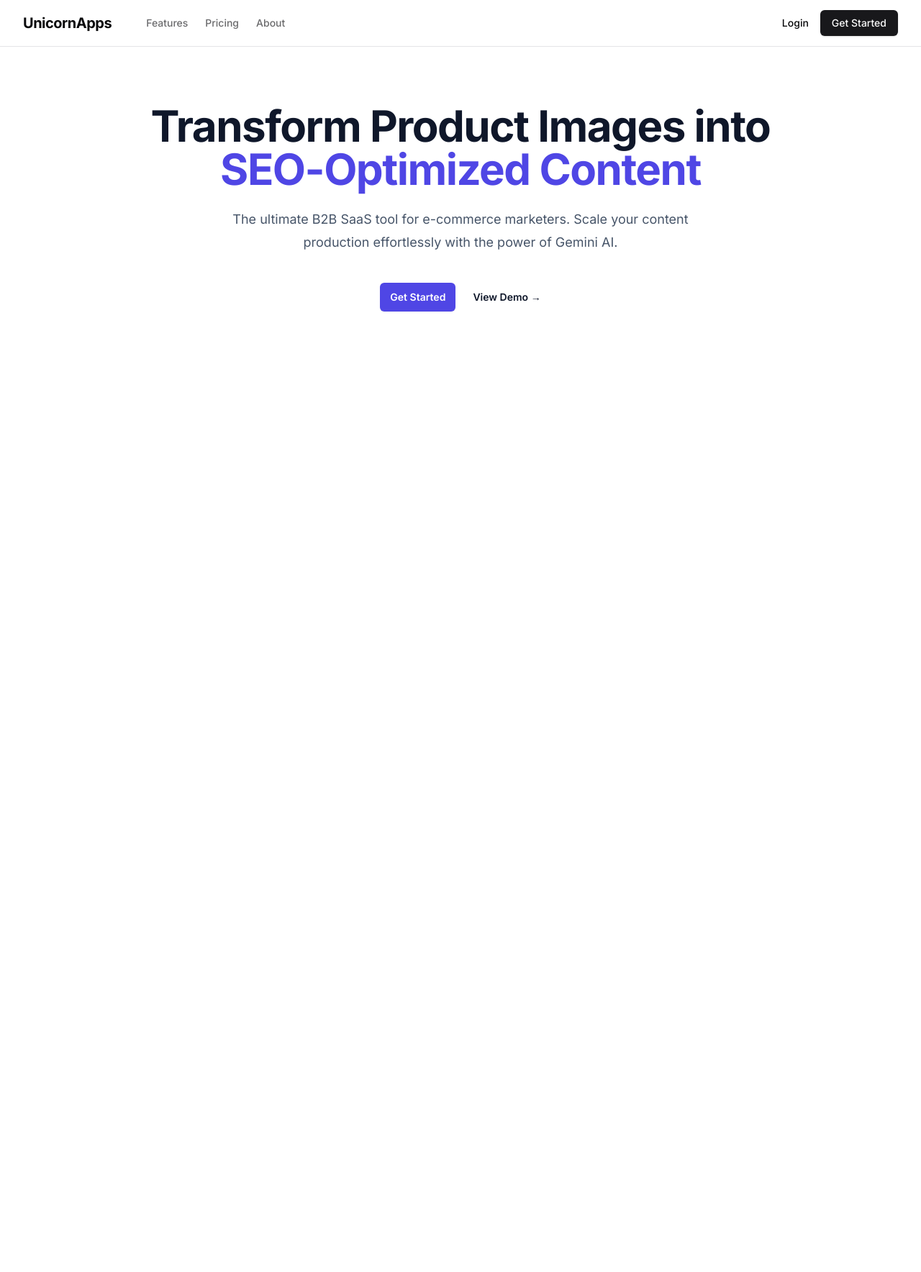
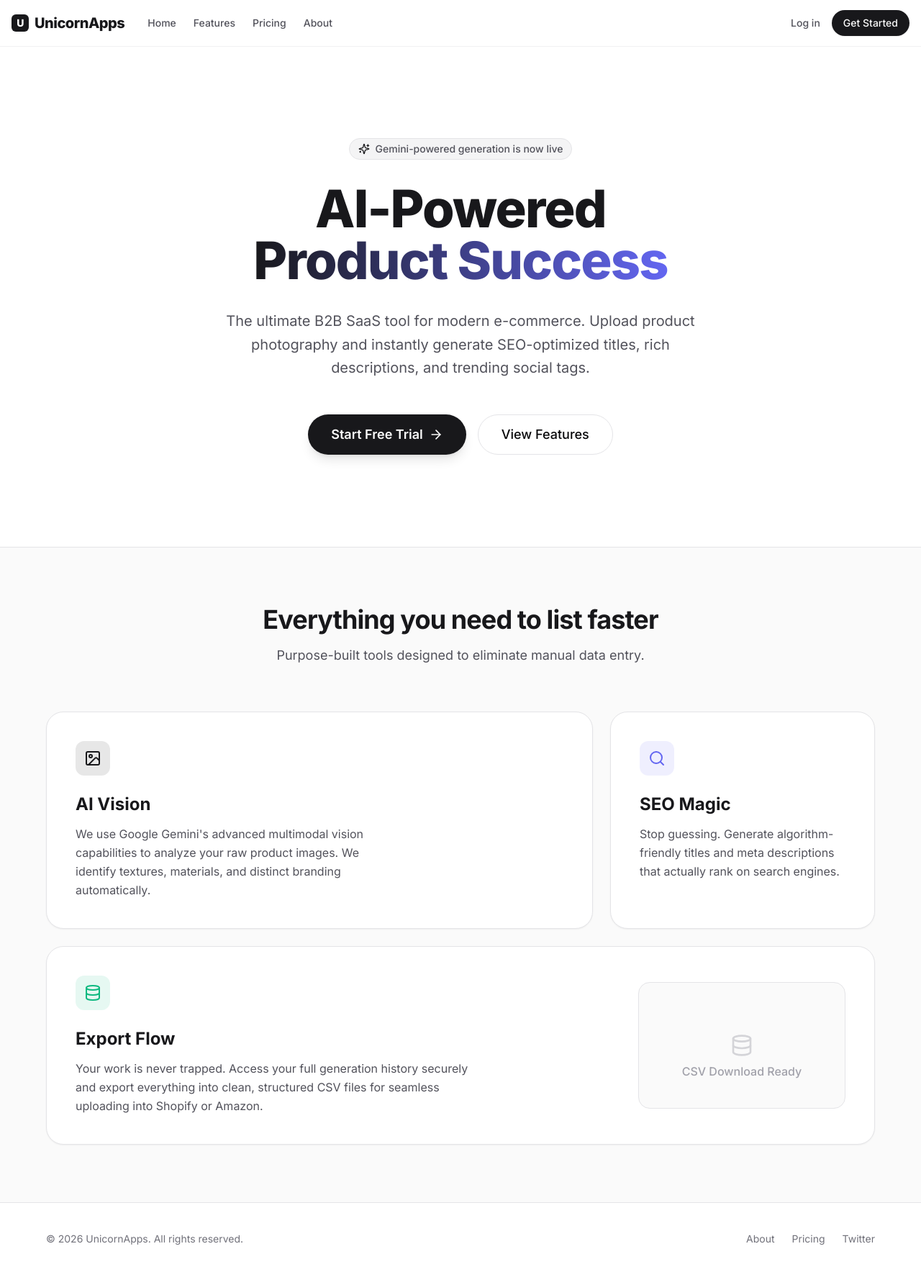
Before and after one commit to tornidomaroc-web/UnicornApps, a Next.js app: page / in a window 1280 px wide. Shown: the top 1768 px of the page at 72% size. Before the commit the page ends 800 px from the top, so only its background shows below. Built offline with nearby package versions, Linux system fonts and the light colour scheme; no server answers.

Commit message:
feat(ui): implement professional Navbar and redesign home page bento grid

```diff
--- a/src/app/layout.tsx
+++ b/src/app/layout.tsx
@@ -1,7 +1,7 @@
 import type { Metadata } from "next";
 import { Inter } from "next/font/google";
 import "./globals.css";
-import Header from "@/components/layout/Header";
+import Navbar from "@/components/Navbar";
 
 const inter = Inter({ subsets: ["latin"] });
 
@@ -18,9 +18,9 @@ export default function RootLayout({
   return (
     <html lang="en">
       <body className={inter.className}>
-        <div className="flex min-h-screen flex-col">
-          <Header />
-          <main className="flex-1">{children}</main>
+        <div className="flex min-h-screen flex-col relative">
+          <Navbar />
+          <main className="flex-1 mt-16">{children}</main>
         </div>
       </body>
     </html>
--- a/src/app/page.tsx
+++ b/src/app/page.tsx
@@ -1,27 +1,116 @@
 import Link from "next/link";
+import { Button } from "@/components/ui/button";
+import { ArrowRight, Sparkles, Image as ImageIcon, Search, Database } from "lucide-react";
 
 export default function Home() {
   return (
-    <div className="flex flex-col items-center justify-center py-20 px-4 text-center">
-      <h1 className="text-4xl font-bold tracking-tight sm:text-6xl text-slate-900">
-        Transform Product Images into <br />
-        <span className="text-indigo-600">SEO-Optimized Content</span>
-      </h1>
-      <p className="mt-6 text-lg leading-8 text-slate-600 max-w-2xl">
-        The ultimate B2B SaaS tool for e-commerce marketers. Scale your content
-        production effortlessly with the power of Gemini AI.
-      </p>
-      <div className="mt-10 flex items-center justify-center gap-x-6">
-        <Link
-          href="/dashboard"
-          className="rounded-md bg-indigo-600 px-3.5 py-2.5 text-sm font-semibold text-white shadow-sm hover:bg-indigo-500 focus-visible:outline focus-visible:outline-2 focus-visible:outline-offset-2 focus-visible:outline-indigo-600"
-        >
-          Get Started
-        </Link>
-        <Link href="/demo" className="text-sm font-semibold leading-6 text-slate-900">
-          View Demo <span aria-hidden="true">→</span>
-        </Link>
-      </div>
+    <div className="flex flex-col min-h-[calc(100vh-4rem)]">
+      {/* Hero Section */}
+      <section className="flex flex-col items-center justify-center text-center px-4 py-24 md:py-32 max-w-5xl mx-auto">
+        <div className="inline-flex items-center gap-2 px-3 py-1 rounded-full bg-zinc-100 dark:bg-zinc-900 text-sm font-medium text-zinc-600 dark:text-zinc-300 mb-8 border border-zinc-200 dark:border-zinc-800">
+          <Sparkles className="w-4 h-4 text-primary" />
+          <span>Gemini-powered generation is now live</span>
+        </div>
+
+        <h1 className="text-5xl md:text-7xl font-extrabold tracking-tight text-zinc-900 dark:text-zinc-50 mb-8 leading-tight">
+          AI-Powered <br className="hidden md:block" />
+          <span className="text-transparent bg-clip-text bg-gradient-to-r from-primary to-indigo-500">
+            Product Success
+          </span>
+        </h1>
+
+        <p className="text-xl text-zinc-600 dark:text-zinc-400 max-w-2xl mb-12 leading-relaxed">
+          The ultimate B2B SaaS tool for modern e-commerce. Upload product photography and instantly
+          generate SEO-optimized titles, rich descriptions, and trending social tags.
+        </p>
+
+        <div className="flex flex-col sm:flex-row items-center gap-4 w-full justify-center">
+          <Link href="/login" className="w-full sm:w-auto">
+            <Button size="lg" className="w-full sm:w-auto h-14 px-8 text-lg rounded-full shadow-lg hover:shadow-xl transition-all font-semibold group gap-2">
+              Start Free Trial
+              <ArrowRight className="w-5 h-5 group-hover:translate-x-1 transition-transform" />
+            </Button>
+          </Link>
+          <Link href="/features" className="w-full sm:w-auto">
+            <Button variant="outline" size="lg" className="w-full sm:w-auto h-14 px-8 text-lg rounded-full font-medium">
+              View Features
+            </Button>
+          </Link>
+        </div>
+      </section>
+
+      {/* Feature Bento Grid */}
+      <section className="px-4 py-20 bg-zinc-50 dark:bg-zinc-900/50 border-t border-zinc-200 dark:border-zinc-800/50">
+        <div className="max-w-6xl mx-auto">
+          <div className="text-center mb-16">
+            <h2 className="text-3xl md:text-4xl font-bold text-zinc-900 dark:text-zinc-50 tracking-tight">
+              Everything you need to list faster
+            </h2>
+            <p className="mt-4 text-lg text-zinc-600 dark:text-zinc-400">
+              Purpose-built tools designed to eliminate manual data entry.
+            </p>
+          </div>
+
+          <div className="grid md:grid-cols-3 gap-6">
+            {/* Bento Card 1 */}
+            <div className="md:col-span-2 bg-white dark:bg-zinc-950 rounded-3xl p-8 md:p-10 border border-zinc-200 dark:border-zinc-800 shadow-sm flex flex-col justify-between hover:border-primary/50 transition-colors">
+              <div>
+                <div className="w-12 h-12 bg-primary/10 rounded-xl flex items-center justify-center mb-6">
+                  <ImageIcon className="w-6 h-6 text-primary" />
+                </div>
+                <h3 className="text-2xl font-bold text-zinc-900 dark:text-zinc-50 mb-3">AI Vision</h3>
+                <p className="text-zinc-600 dark:text-zinc-400 leading-relaxed max-w-md">
+                  We use Google Gemini&apos;s advanced multimodal vision capabilities to analyze your raw product images. We identify textures, materials, and distinct branding automatically.
+                </p>
+              </div>
+            </div>
+
+            {/* Bento Card 2 */}
+            <div className="bg-white dark:bg-zinc-950 rounded-3xl p-8 md:p-10 border border-zinc-200 dark:border-zinc-800 shadow-sm flex flex-col justify-between hover:border-indigo-500/50 transition-colors">
+               <div>
+                <div className="w-12 h-12 bg-indigo-500/10 rounded-xl flex items-center justify-center mb-6">
+                  <Search className="w-6 h-6 text-indigo-500" />
+                </div>
+                <h3 className="text-2xl font-bold text-zinc-900 dark:text-zinc-50 mb-3">SEO Magic</h3>
+                <p className="text-zinc-600 dark:text-zinc-400 leading-relaxed">
+                  Stop guessing. Generate algorithm-friendly titles and meta descriptions that actually rank on search engines.
+                </p>
+              </div>
+            </div>
+
+            {/* Bento Card 3 */}
+            <div className="md:col-span-3 bg-white dark:bg-zinc-950 rounded-3xl p-8 md:p-10 border border-zinc-200 dark:border-zinc-800 shadow-sm flex flex-col sm:flex-row items-center justify-between gap-8 hover:border-emerald-500/50 transition-colors">
+               <div className="max-w-xl">
+                <div className="w-12 h-12 bg-emerald-500/10 rounded-xl flex items-center justify-center mb-6">
+                  <Database className="w-6 h-6 text-emerald-500" />
+                </div>
+                <h3 className="text-2xl font-bold text-zinc-900 dark:text-zinc-50 mb-3">Export Flow</h3>
+                <p className="text-zinc-600 dark:text-zinc-400 leading-relaxed">
+                  Your work is never trapped. Access your full generation history securely and export everything into clean, structured CSV files for seamless uploading into Shopify or Amazon.
+                </p>
+              </div>
+              <div className="w-full sm:w-72 h-44 bg-zinc-50 dark:bg-zinc-900 rounded-2xl border border-zinc-200 dark:border-zinc-800 flex flex-col items-center justify-center text-zinc-400 font-medium overflow-hidden group">
+                 <div className="translate-y-4 group-hover:translate-y-0 transition-transform flex flex-col items-center">
+                   <Database className="w-8 h-8 mb-2 text-zinc-300 dark:text-zinc-600" />
+                   <span>CSV Download Ready</span>
+                 </div>
+              </div>
+            </div>
+          </div>
+        </div>
+      </section>
+
+      {/* Simple Footer */}
+      <footer className="mt-auto border-t border-zinc-200 dark:border-zinc-800 py-10 px-4 text-center text-sm text-zinc-500 bg-white dark:bg-zinc-950">
+        <div className="max-w-6xl mx-auto flex flex-col sm:flex-row items-center justify-between gap-4">
+          <p>&copy; {new Date().getFullYear()} UnicornApps. All rights reserved.</p>
+          <div className="flex items-center gap-6">
+            <Link href="/about" className="hover:text-zinc-900 dark:hover:text-zinc-300 transition-colors">About</Link>
+            <Link href="/pricing" className="hover:text-zinc-900 dark:hover:text-zinc-300 transition-colors">Pricing</Link>
+            <Link href="https://twitter.com" target="_blank" className="hover:text-zinc-900 dark:hover:text-zinc-300 transition-colors">Twitter</Link>
+          </div>
+        </div>
+      </footer>
     </div>
   );
 }
--- /dev/null
+++ b/src/components/Navbar.tsx
@@ -0,0 +1,64 @@
+import Link from "next/link";
+import { createClient } from "@/lib/supabase/server";
+import { logout } from "@/app/(auth)/login/actions";
+import { Button } from "@/components/ui/button";
+
+export default async function Navbar() {
+  const supabase = createClient();
+
+  if (!supabase) {
+    return (
+      <nav className="fixed top-0 w-full z-50 border-b border-zinc-200/50 bg-white/80 dark:bg-zinc-950/80 backdrop-blur-md text-red-500 flex justify-center py-4 text-sm font-semibold">
+        UnicornApps (Config Error)
+      </nav>
+    );
+  }
+
+  const { data: { user } } = await supabase.auth.getUser();
+
+  return (
+    <nav className="fixed top-0 w-full z-50 border-b border-zinc-200/50 dark:border-zinc-800/50 bg-white/80 dark:bg-zinc-950/80 backdrop-blur-md transition-all">
+      <div className="container mx-auto max-w-7xl px-4 h-16 flex items-center justify-between">
+        <div className="flex items-center gap-8">
+          <Link href="/" className="font-extrabold text-xl tracking-tight text-zinc-900 dark:text-zinc-50 flex items-center gap-2">
+            <span className="bg-primary text-white w-6 h-6 flex items-center justify-center rounded-md text-sm">U</span>
+            UnicornApps
+          </Link>
+
+          <div className="hidden md:flex items-center gap-6 text-sm font-medium text-zinc-600 dark:text-zinc-400">
+            <Link href="/" className="hover:text-zinc-900 dark:hover:text-zinc-50 transition-colors">Home</Link>
+            <Link href="/features" className="hover:text-zinc-900 dark:hover:text-zinc-50 transition-colors">Features</Link>
+            <Link href="/pricing" className="hover:text-zinc-900 dark:hover:text-zinc-50 transition-colors">Pricing</Link>
+            <Link href="/about" className="hover:text-zinc-900 dark:hover:text-zinc-50 transition-colors">About</Link>
+          </div>
+        </div>
+
+        <div className="flex items-center gap-4">
+          {user ? (
+            <>
+              <Link href="/dashboard" className="hidden sm:block text-sm font-medium text-zinc-600 hover:text-primary dark:text-zinc-400 dark:hover:text-primary transition-colors">
+                Dashboard
+              </Link>
+              <form action={logout}>
+                <Button variant="outline" size="sm" type="submit" className="h-9 px-4 rounded-full font-medium">
+                  Log out
+                </Button>
+              </form>
+            </>
+          ) : (
+            <>
+              <Link href="/login" className="hidden sm:block text-sm font-medium text-zinc-600 hover:text-zinc-900 dark:text-zinc-400 dark:hover:text-zinc-50 transition-colors">
+                Log in
+              </Link>
+              <Link href="/login">
+                <Button size="sm" className="h-9 px-4 rounded-full font-medium shadow-sm transition-transform active:scale-95">
+                  Get Started
+                </Button>
+              </Link>
+            </>
+          )}
+        </div>
+      </div>
+    </nav>
+  );
+}
```
